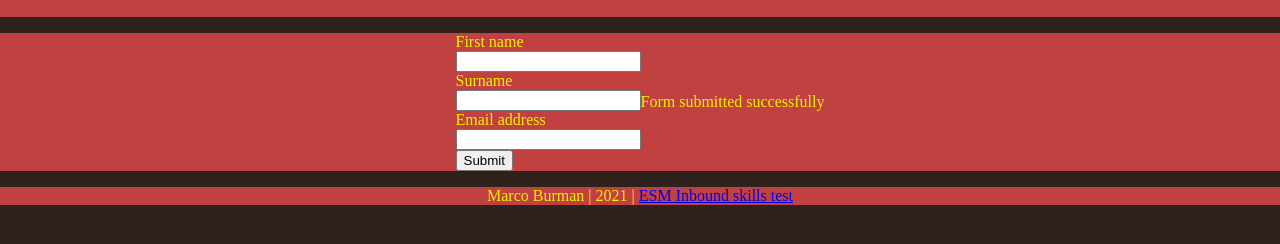
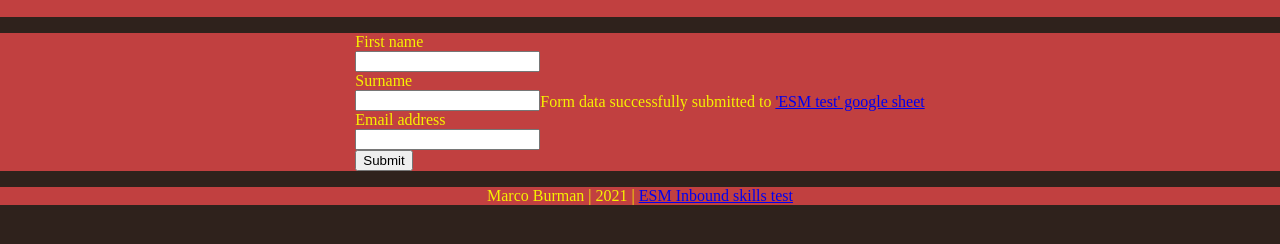
Before and after one commit to Cursea/ESM-technical-challenge, a website: page public/index.html in a window 1280 px wide. Both pictures are taken after typing "Sample", "Sample", "name@example.com" into the empty fields and a click on the input "Submit". Shown: the part 50-294 px from the top of the page. Drawn offline with Linux system fonts and the light colour scheme; no server answers.

Commit message:
Provide link to google sheet on form submission

```diff
--- a/public/index.html
+++ b/public/index.html
@@ -21,7 +21,15 @@
           <input type="email" id="emailAddress" name="emailAddress" required />
           <input type="submit" value="Submit" />
         </form>
-        <div id="successMessage" class="hidden">Form submitted successfully</div>
+        <div id="successMessage" class="hidden">
+          <p>
+            Form data successfully submitted  to
+            <a
+              href="https://docs.google.com/spreadsheets/d/1YxSQJtAqrW8ivFhU4ISgSr8-xIBEkXMLP-mTb1w2gtk/edit#gid=0"
+              >'ESM test' google sheet</a
+            >
+          </p>
+        </div>
       </div>
       <footer>
         Marco Burman | 2021 |&nbsp;<a
```
